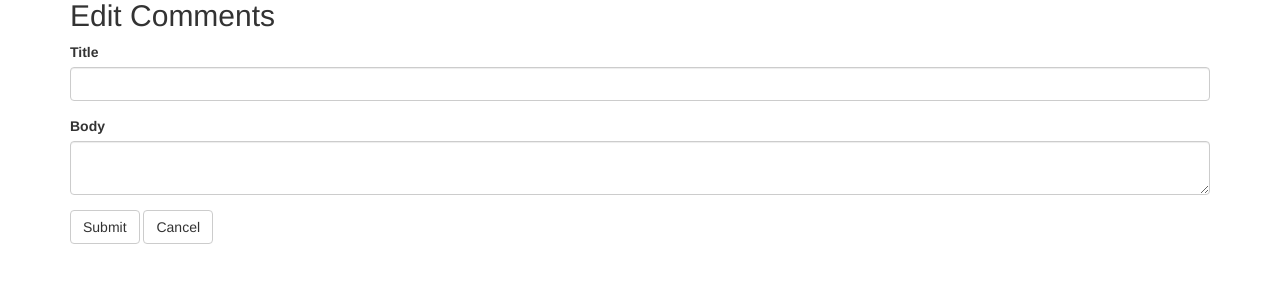
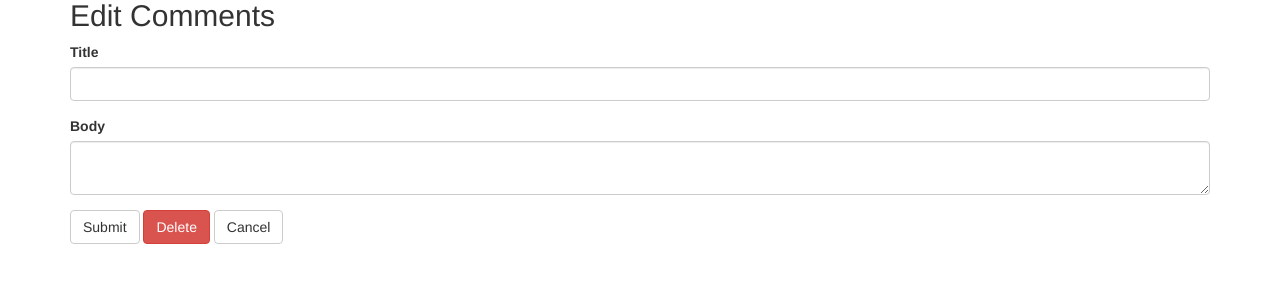
Before and after one commit to nicholassavini/Udacity-Blog, a Python web app: template templates/edit_comment.html in a window 1280 px wide. Shown: the part 131-431 px from the top of the page. Run offline with Jinja, Linux system fonts and the light colour scheme; the template is opened without the code that fills it, so the values that code supplies are empty.

Commit message:
Move Delete Comment functionality to edit comment handler

```diff
--- a/templates/edit_comment.html
+++ b/templates/edit_comment.html
@@ -15,7 +15,12 @@
     aria-described-by="helpBlockTitle">{{ c.comment_text }}</textarea>
     <div id="helpBlockText" class="help-block">{{ text_error }}</div>
   </div>
-  <button type="submit" class="btn btn-default">Submit</button>
+  <button type="submit" class="btn btn-default" name ="action" value="edit">
+  Submit
+  </button>
+  <button type="submit" class="btn btn-danger" name ="action" value="delete">
+  Delete
+  </button>
   <a class="btn btn-default" href="/{{ post_id }}" role="button">Cancel</a>
 </form>
 
```
Also changed, not shown: main.py (+27 -32 lines), 1 other file.
